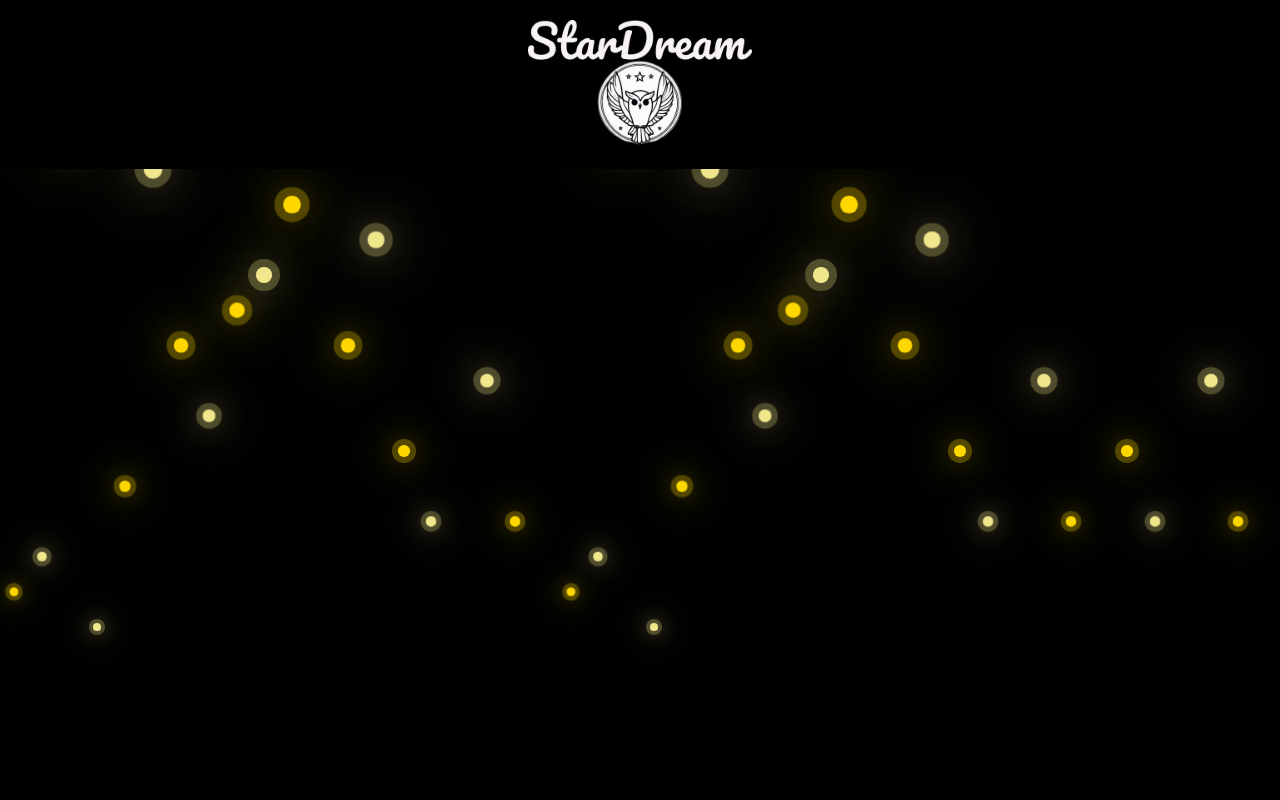
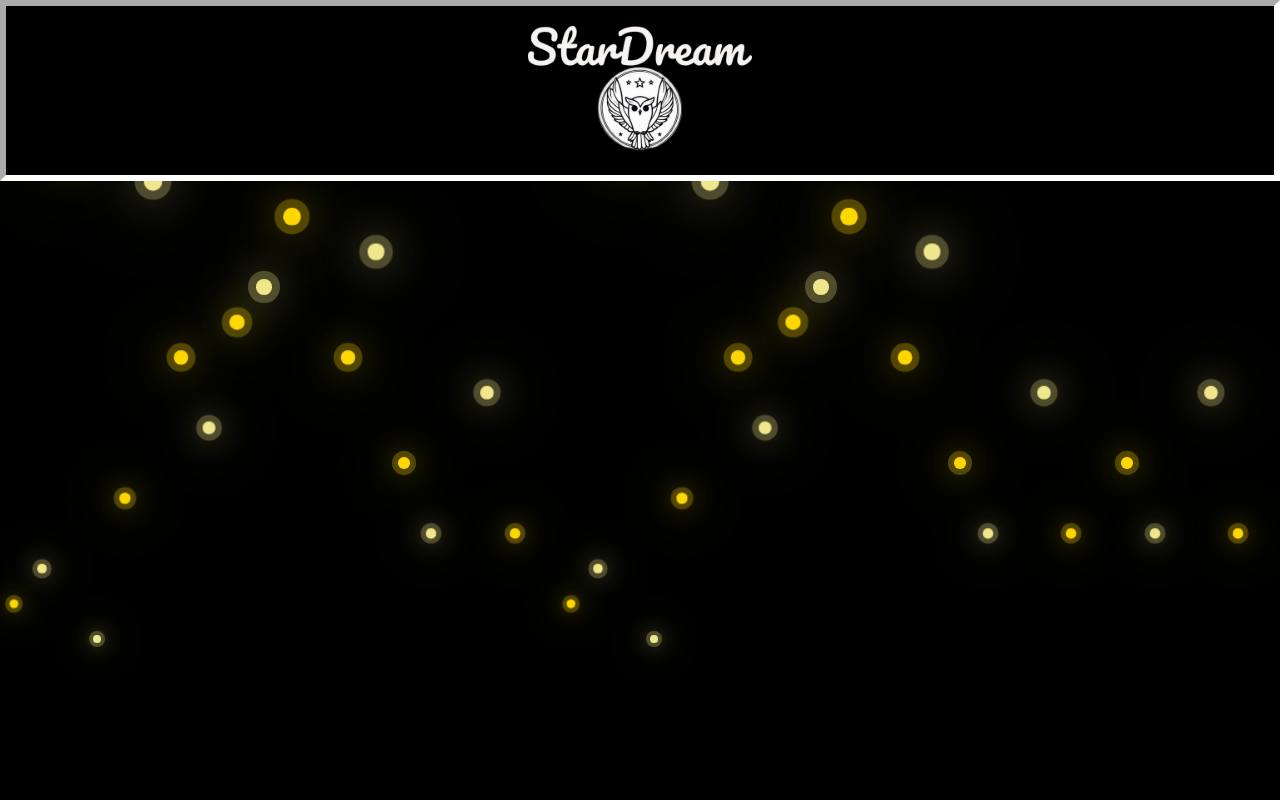
Before and after one commit to Santiago437/StarDream1, a plain HTML site: page index.html in a window 1280 px wide. Shown: the top 800 px of the page. Drawn offline with Linux system fonts and the light colour scheme.

Commit message:
Update styles.css

```diff
--- a/styles.css
+++ b/styles.css
@@ -58,4 +58,5 @@ body{
     padding: 20px; /* Adicione algum preenchimento para melhorar a aparência */
     color: white; /* Cor do texto no cabeçalho */
     text-align: center; /* Alinhe o texto ao centro no cabeçalho */
+    border:6px inset white;
 }
```
